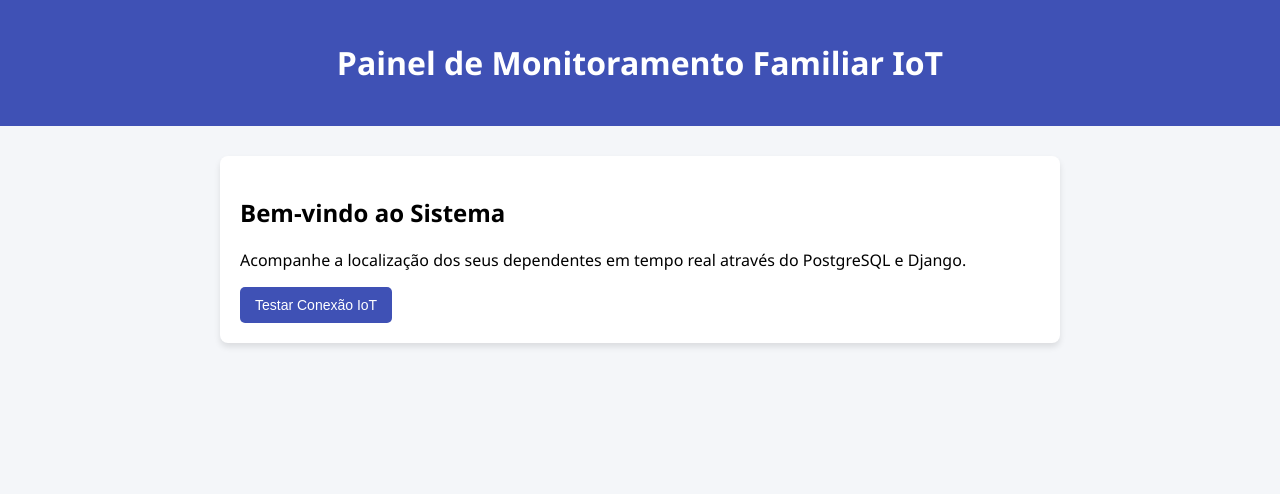
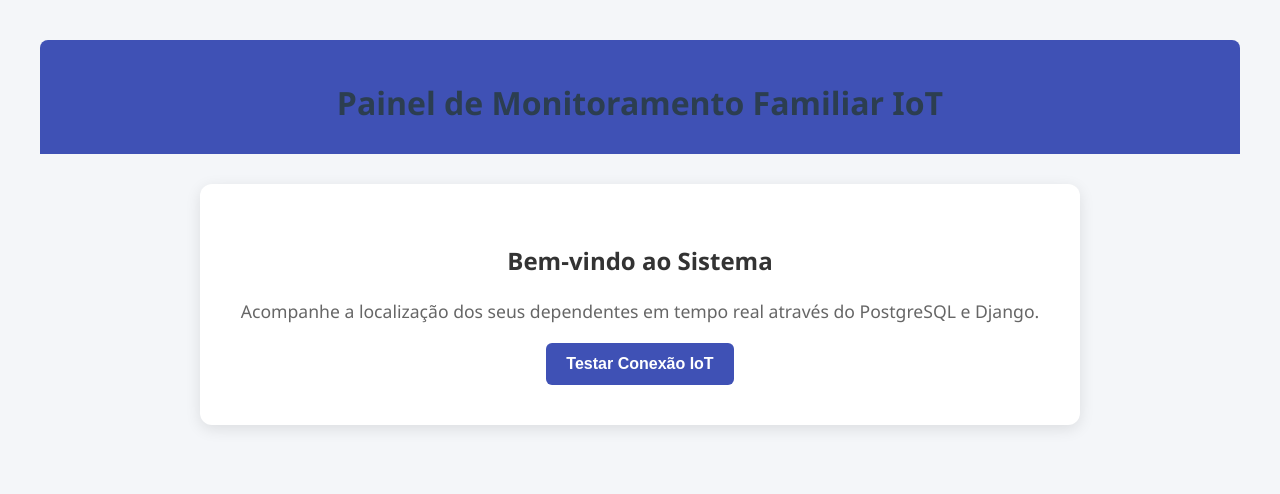
Before and after one commit to HilquiasAlmeida/FIAP, a Django app: template Computer-Engineering/Projects/Python/Automation/family-trackings/parents-child-tracking-iot/web/family_project/parents_tracker/templates/tracker/index.html in a window 1280 px wide. Shown: the top 494 px of the page. Run offline with Django 4.2, Linux system fonts and the light colour scheme; the template is opened without the code that fills it, so the values that code supplies are empty.

Commit message:
Enhance CSS styles for better layout and design

```diff
--- a/Computer-Engineering/Projects/Python/Automation/family-trackings/parents-child-tracking-iot/web/family_project/parents_tracker/static/css/style.css
+++ b/Computer-Engineering/Projects/Python/Automation/family-trackings/parents-child-tracking-iot/web/family_project/parents_tracker/static/css/style.css
@@ -1,8 +1,10 @@
 body {
     font-family: 'Segoe UI', Tahoma, Geneva, Verdana, sans-serif;
     background-color: #f4f6f9;
+    color: #333;
     margin: 0;
-    padding: 0;
+    padding: 40px;
+    text-align: center;
 }
 
 header {
@@ -10,25 +12,70 @@ header {
     color: white;
     padding: 20px;
     text-align: center;
+    border-radius: 8px 8px 0 0;
 }
 
 .container {
     max-width: 800px;
     margin: 30px auto;
     background: white;
-    padding: 20px;
-    border-radius: 8px;
-    box-shadow: 0 4px 6px rgba(0, 0, 0, 0.1);
+    padding: 40px;
+    border-radius: 12px;
+    box-shadow: 0 4px 15px rgba(0, 0, 0, 0.1);
 }
 
+h1 {
+    color: #2c3e50;
+    margin-bottom: 10px;
+}
+
+p {
+    color: #666;
+    font-size: 1.1rem;
+    line-height: 1.6;
+}
+
+.badge {
+    display: inline-block;
+    background: #3498db;
+    color: white;
+    padding: 6px 15px;
+    border-radius: 20px;
+    font-size: 0.9rem;
+    margin-bottom: 20px;
+}
+
+.links {
+    margin-top: 30px;
+}
+
+.btn {
+    display: inline-block;
+    background: #2ecc71;
+    color: white;
+    padding: 12px 25px;
+    border-radius: 6px;
+    text-decoration: none;
+    font-weight: bold;
+    transition: background 0.3s;
+    margin: 5px;
+}
+
+.btn:hover {
+    background: #27ae60;
+}
+
+/* Estilo para botões extras do sistema */
 button {
     background-color: #3f51b5;
     color: white;
     border: none;
-    padding: 10px 15px;
-    border-radius: 5px;
+    padding: 12px 20px;
+    border-radius: 6px;
     cursor: pointer;
-    font-size: 14px;
+    font-size: 1rem;
+    font-weight: bold;
+    transition: background 0.3s;
 }
 
 button:hover {
```
